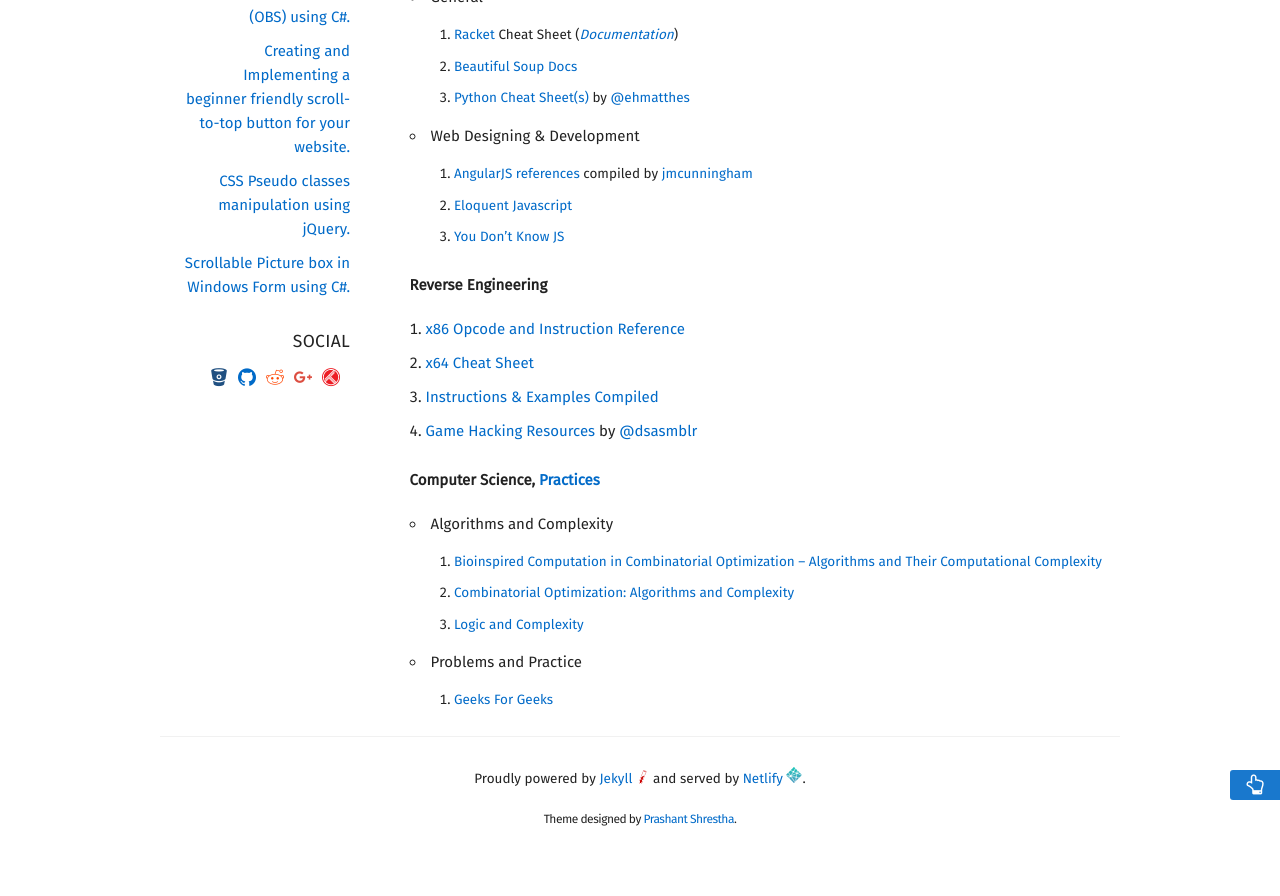
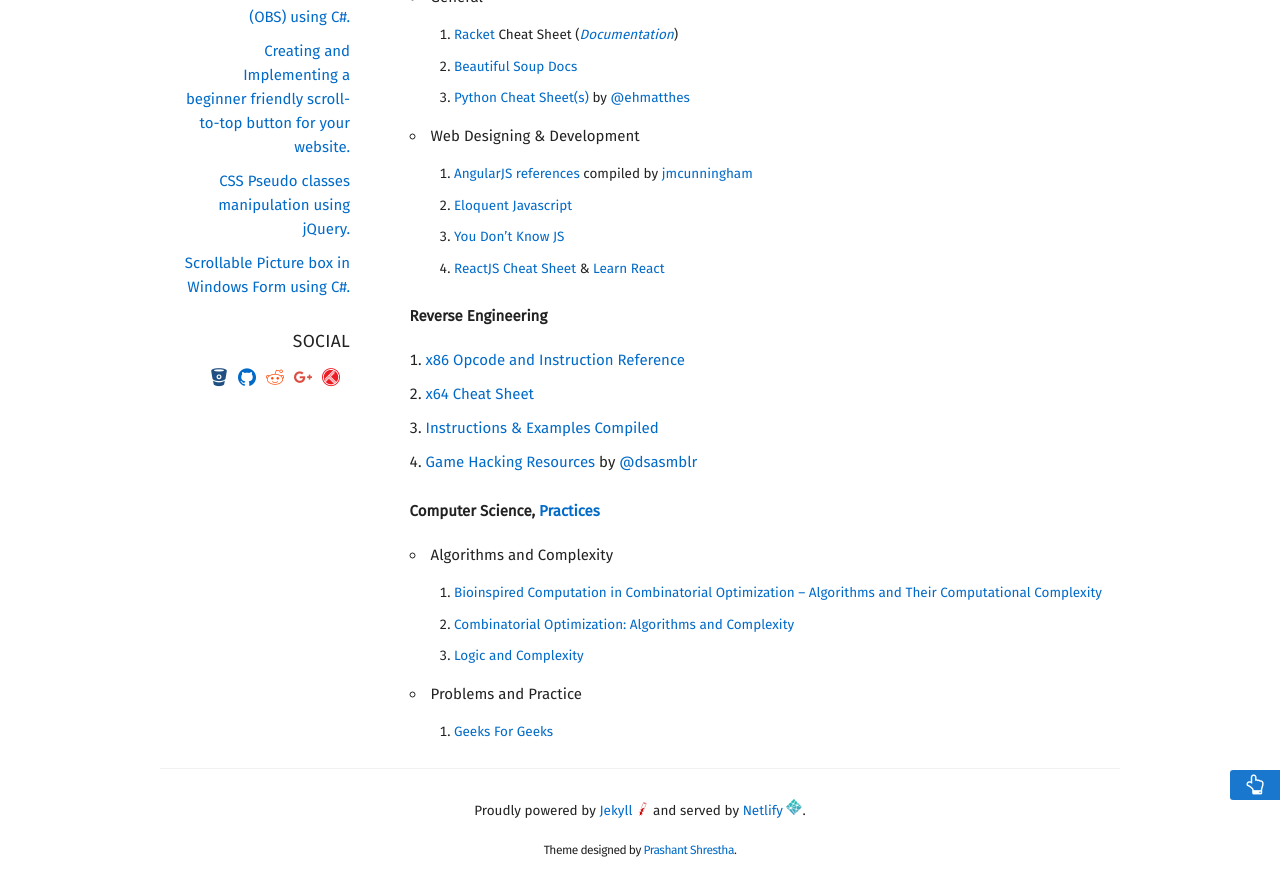
Before and after one commit to intern0t/personal-blog, a Jekyll site: the page built from library.md, in a window 1280 px wide and 900 px high, scrolled down 833 px. Shown: the top 896 px of the window. Built offline with Jekyll 4.4.1, drawn with Linux system fonts in a browser that asks for light colours; nearby versions of some CDN libraries; some web fonts are replaced.

Commit message:
New library entry.

```diff
--- a/library.md
+++ b/library.md
@@ -27,7 +27,7 @@ permalink: /library/
   1. [AngularJS references](https://github.com/jmcunningham/AngularJS-Learning) compiled by [jmcunningham](https://github.com/jmcunningham)
   2. [Eloquent Javascript](http://eloquentjavascript.net/)
   3. [You Don't Know JS](https://github.com/getify/You-Dont-Know-JS)
-
+  4. [ReactJS Cheat Sheet](https://reactcheatsheet.com/) & [Learn React](https://learnreact.com/)
 
 ###### **Reverse Engineering**
 1. [x86 Opcode and Instruction Reference](http://ref.x86asm.net/)
```
